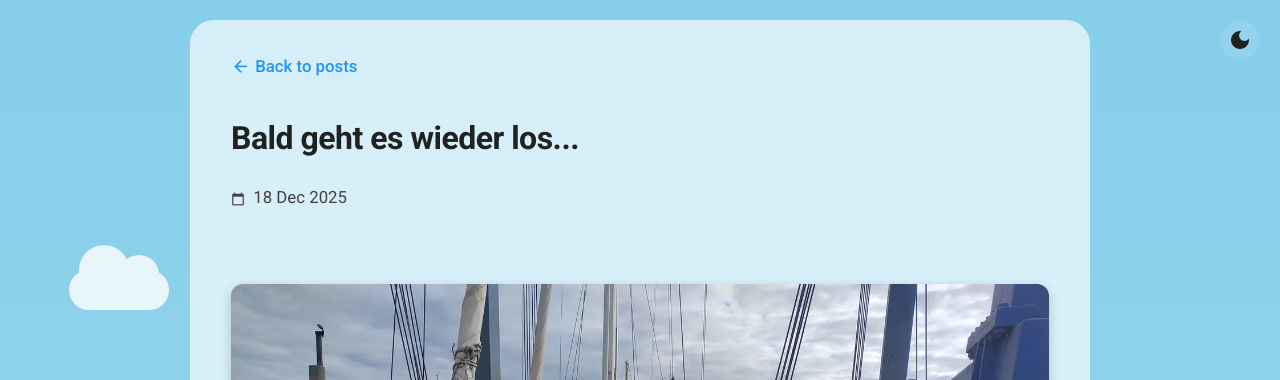
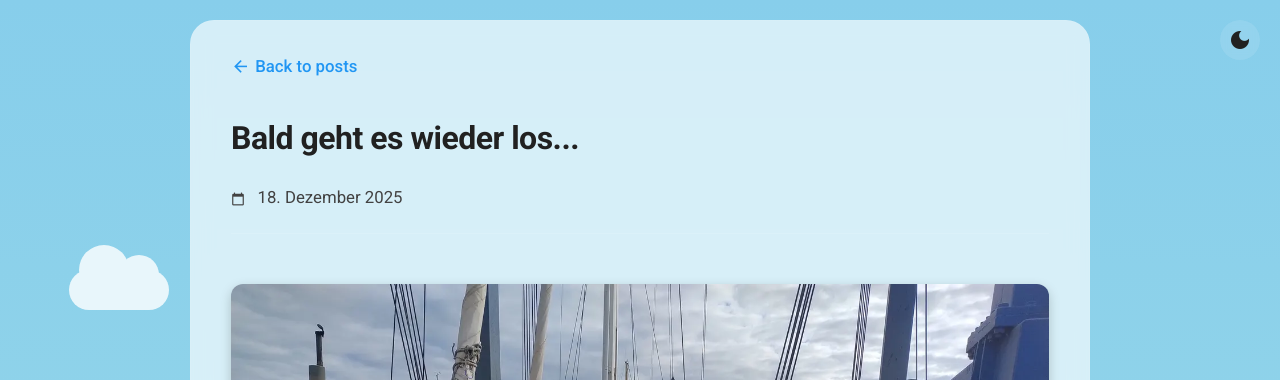
Before and after one commit to relyant/relyant.github.io, a Jekyll site: the page built from _posts/2025-12-18-bald-geht-es-wieder-los.md, in a window 1280 px wide. Shown: the top 380 px of the page. Built offline with Jekyll 4.4.1, drawn with Linux system fonts in a browser that asks for light colours.

Commit message:
Update post.html

```diff
--- a/_layouts/post.html
+++ b/_layouts/post.html
@@ -19,7 +19,24 @@
     <h1 style="text-align: left; margin-bottom: 15px;">{{ page.title }}</h1>
     <p style="color: var(--text-secondary); margin-bottom: 30px; border-bottom: 1px solid rgba(255,255,255,0.1); padding-bottom: 20px;">
         <span class="material-icons" style="font-size: 14px; vertical-align: middle;">calendar_today</span>
-        &nbsp;{{ page.date | date_to_string }}
+        &nbsp;{% assign m = page.date | date: "%-m" %}
+                {{ page.date | date: "%d" }}.
+                {% case m %}
+                  {% when '1' %}Januar
+                  {% when '2' %}Februar
+                  {% when '3' %}März
+                  {% when '4' %}April
+                  {% when '5' %}Mai
+                  {% when '6' %}Juni
+                  {% when '7' %}Juli
+                  {% when '8' %}August
+                  {% when '9' %}September
+                  {% when '10' %}Oktober
+                  {% when '11' %}November
+                  {% when '12' %}Dezember
+            {% endcase %}
+            {{ page.date | date: "%Y" }}
+
     </p>
 
     <!--
```
